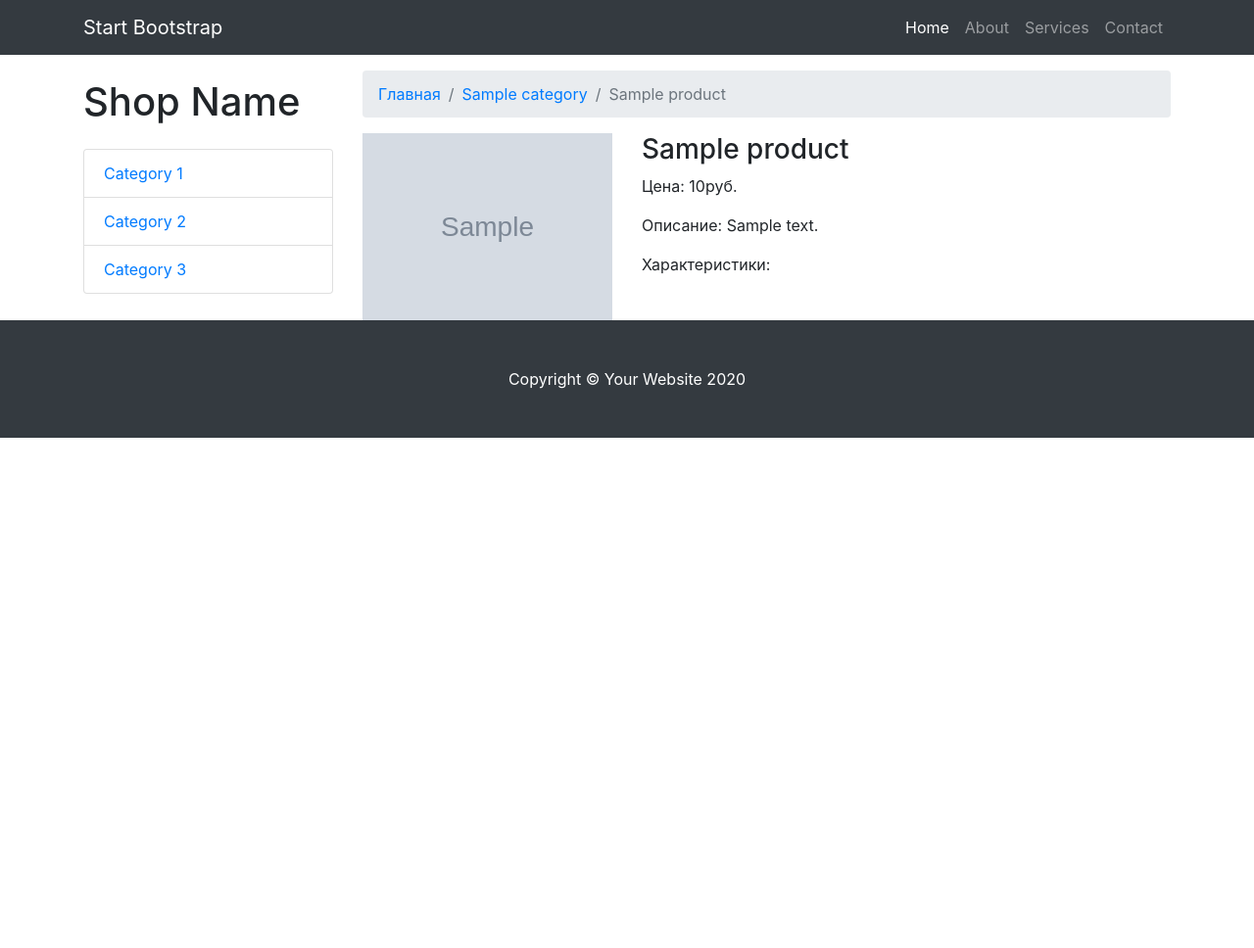
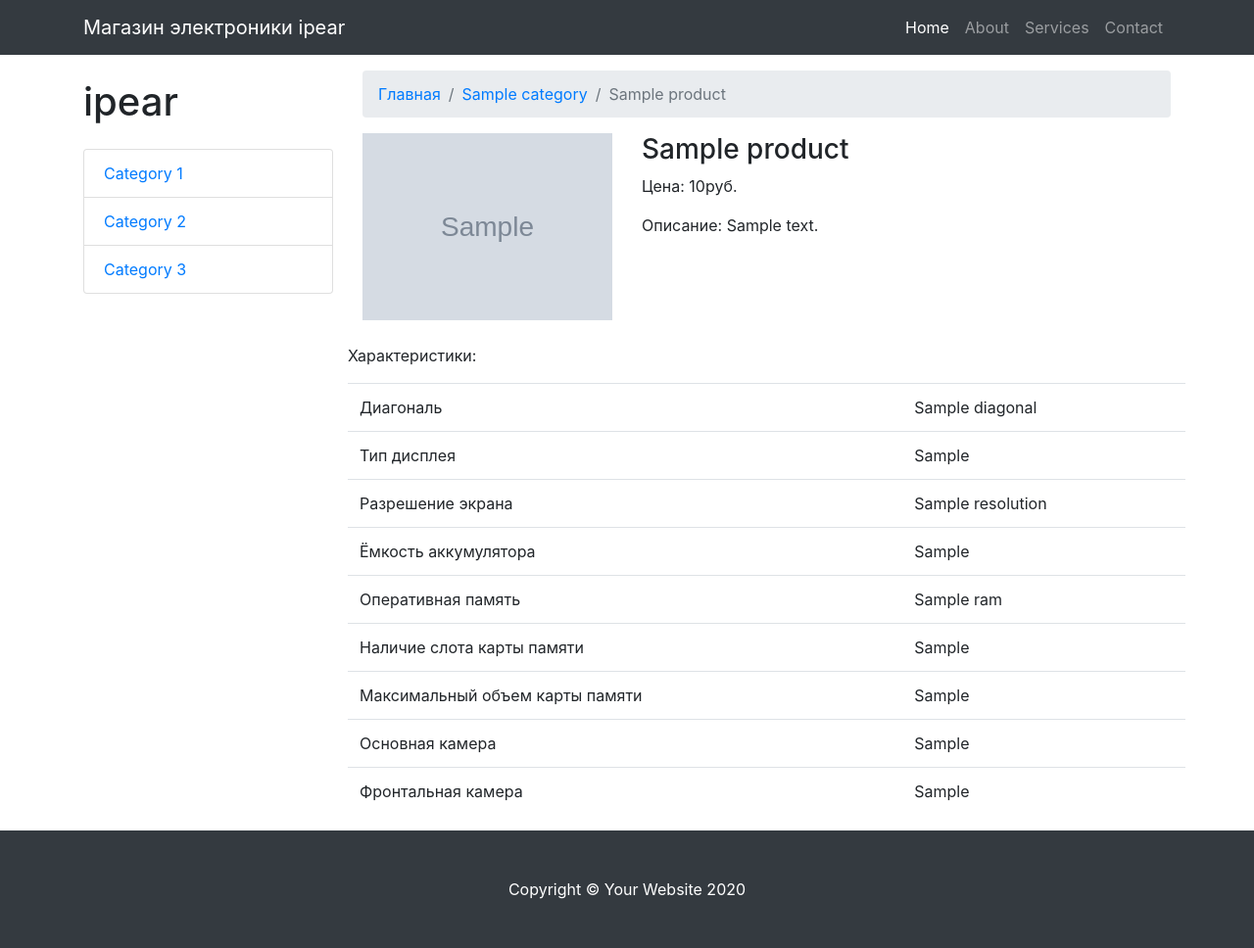
Before and after one commit to Mikhail-1985/Django-shop, a Django app: template shop/mainapp/templates/product_detail.html in a window 1280 px wide. Shown: the whole page at 98% size. Before the commit the page ends 447 px from the top, so only its background shows below. Run offline with Django 3.2, Linux system fonts and the light colour scheme; the template is opened without the code that fills it: most values are stand-ins (such as "Sample title", 1, 10 or a date in 2020); grey boxes marked "Sample" are stand-in pictures.

Commit message:
страницы с характеристиками товаров

```diff
--- a/shop/mainapp/templates/base.html
+++ b/shop/mainapp/templates/base.html
@@ -9,7 +9,7 @@
   <meta name="description" content="">
   <meta name="author" content="">
 
-  <title>Shop Homepage - Start Bootstrap Template</title>
+  <title>Магазин электроники</title>
 
   <!-- Bootstrap core CSS -->
   <link rel="stylesheet" href="https://cdn.jsdelivr.net/npm/bootstrap@4.5.3/dist/css/bootstrap.min.css" integrity="sha384-TX8t27EcRE3e/ihU7zmQxVncDAy5uIKz4rEkgIXeMed4M0jlfIDPvg6uqKI2xXr2" crossorigin="anonymous">
@@ -28,14 +28,14 @@
   <!-- Navigation -->
   <nav class="navbar navbar-expand-lg navbar-dark bg-dark fixed-top">
     <div class="container">
-      <a class="navbar-brand" href="#">Start Bootstrap</a>
+      <a class="navbar-brand" href="#">Магазин электроники ipear</a>
       <button class="navbar-toggler" type="button" data-toggle="collapse" data-target="#navbarResponsive" aria-controls="navbarResponsive" aria-expanded="false" aria-label="Toggle navigation">
         <span class="navbar-toggler-icon"></span>
       </button>
       <div class="collapse navbar-collapse" id="navbarResponsive">
         <ul class="navbar-nav ml-auto">
           <li class="nav-item active">
-            <a class="nav-link" href="#">Home
+            <a class="nav-link" href="{% url 'base' %}">Home
               <span class="sr-only">(current)</span>
             </a>
           </li>
@@ -60,7 +60,7 @@
 
       <div class="col-lg-3">
 
-        <h1 class="my-4">Shop Name</h1>
+        <h1 class="my-4">ipear</h1>
         <div class="list-group">
           <a href="#" class="list-group-item">Category 1</a>
           <a href="#" class="list-group-item">Category 2</a>
--- a/shop/mainapp/templates/product_detail.html
+++ b/shop/mainapp/templates/product_detail.html
@@ -16,8 +16,13 @@
         <h3>{{ product.title }}</h3>
         <p>Цена: {{ product.price }}руб.</p>
         <p>Описание: {{ product.description }}</p>
-        <p>Характеристики:</p>
     </div>
+    <p class="mt-4">Характеристики:</p>
+    {% if product.category.slug == 'notebook' %}
+        {% include 'notebook_specification.html' %}
+    {% else  %}
+        {% include 'smartphone_specification.html' %}
+    {% endif %}
 </div>
 
 
--- a/shop/mainapp/templates/smartphone_specification.html
+++ b/shop/mainapp/templates/smartphone_specification.html
@@ -0,0 +1,42 @@
+
+<table class="table">
+
+    <tbody>
+        <tr>
+            <td>Диагональ</td>
+            <td>{{ product.diagonal }}</td>
+        </tr>
+        <tr>
+            <td>Тип дисплея</td>
+            <td>{{ product.display_type }}</td>
+        </tr>
+        <tr>
+            <td>Разрешение экрана</td>
+            <td>{{ product.resolution }}</td>
+        </tr>
+        <tr>
+            <td>Ёмкость аккумулятора</td>
+            <td>{{ product.accum_volume }}</td>
+        </tr>
+        <tr>
+            <td>Оперативная память</td>
+            <td>{{ product.ram }}</td>
+        </tr>
+        <tr>
+            <td>Наличие слота карты памяти</td>
+            <td>{{ product.sd }}</td>
+        </tr>
+        <tr>
+            <td>Mаксимальный объем карты памяти</td>
+            <td>{{ product.sd_volume_max }}</td>
+        </tr>
+        <tr>
+            <td>Основная камера</td>
+            <td>{{ product.main_cam_mp }}</td>
+        </tr>
+        <tr>
+            <td>Фронтальная камера</td>
+            <td>{{ product.frontal_cam_mp }}</td>
+        </tr>
+    </tbody>
+  </table>
```
Also changed, not shown: shop/mainapp/templates/notebook_specification.html (+40 -0 lines).
